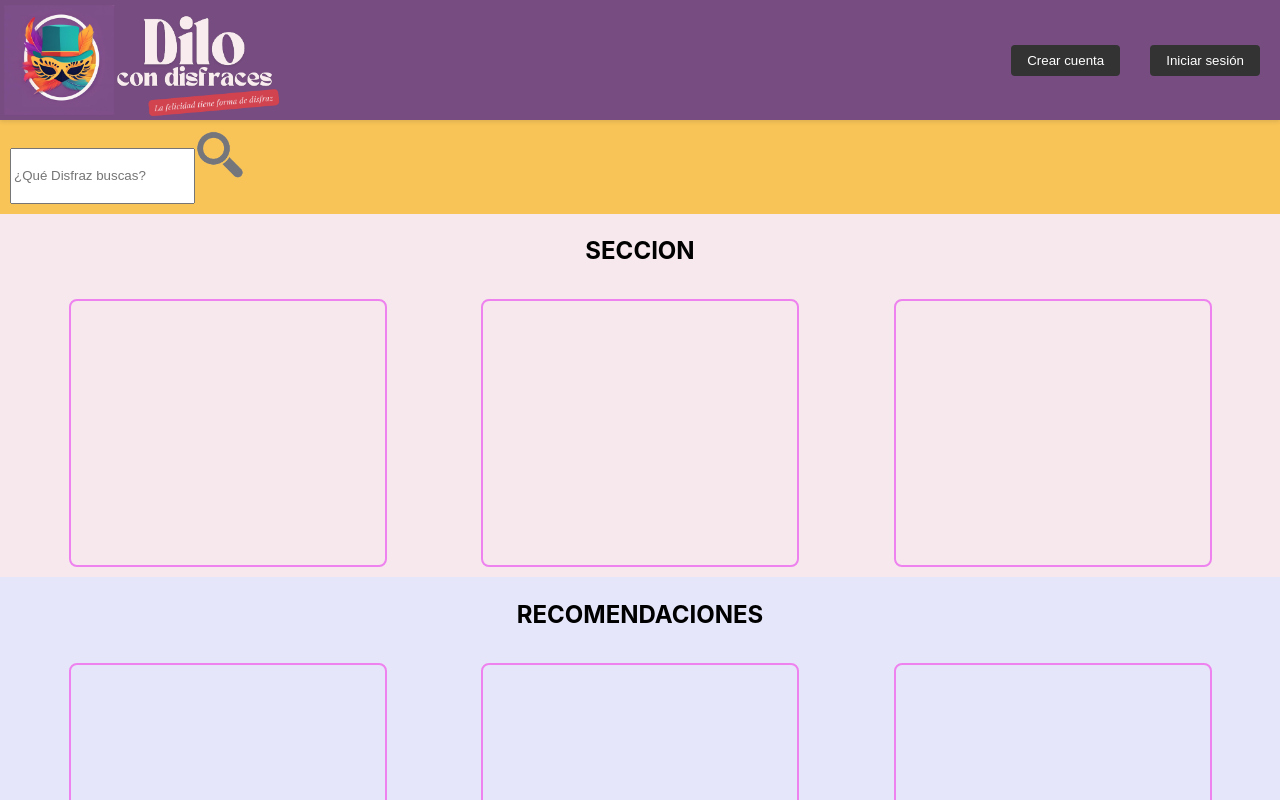
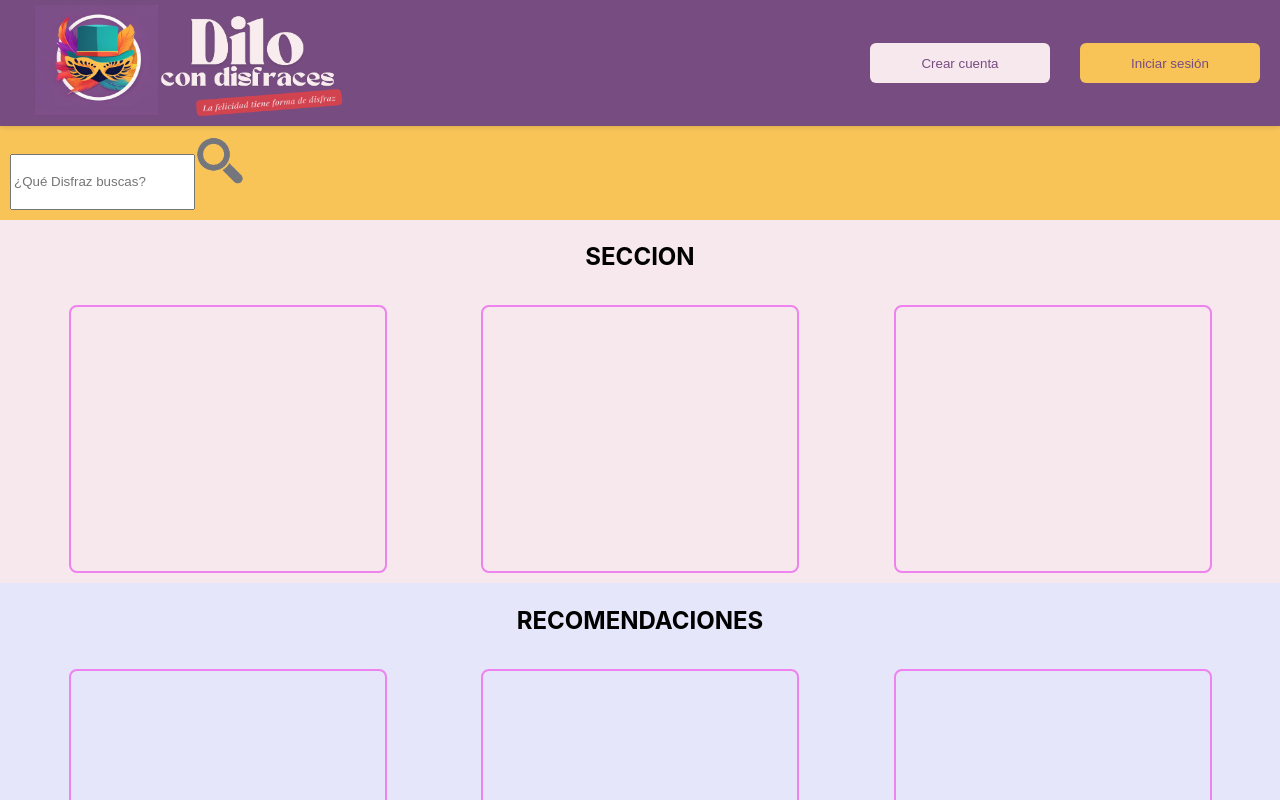
Before and after one commit to LauCof/pi2, a React (Vite) app in the folder Front/: page / in a window 1280 px wide. Shown: the top 800 px of the page. Built offline with nearby package versions, Linux system fonts and the light colour scheme.

Commit message:
US 1 - Header final

```diff
--- a/Front/src/Components/Header/Header.css
+++ b/Front/src/Components/Header/Header.css
@@ -11,27 +11,34 @@
   z-index: 999;
 }
 
-.header__left a {
-  display: flex;
-  align-items: center;
-  text-decoration: none;
-  color: #333;
-}
-
 .header__left img {
   height: 120px;
+  width: 330px;
   margin-right: 10px;
+  margin-left: 30px;
 }
 
 .header__right button {
+  height: 40px;
+  width: 180px;
   margin-left: 10px;
   margin-right: 20px;
   padding: 8px 16px;
-  background-color: #333;
-  color: #fff;
+  background-color: #f6e8ed;
+  color: #774c81;
   border: none;
-  border-radius: 4px;
+  border-radius: 6px;
   cursor: pointer;
+
+}
+
+.b1{
+  background-color: #f8c458 !important;
+
+}
+
+.header__right :hover{
+  box-shadow: 0 12px 14px rgba(0, 0, 0, 0.1);
 }
 
 @media (max-width: 768px) {
--- a/Front/src/Components/Header/Header.jsx
+++ b/Front/src/Components/Header/Header.jsx
@@ -12,7 +12,7 @@ const Header = () => {
       </div>
       <div className='header__right'>
         <button>Crear cuenta</button>
-        <button>Iniciar sesión</button>
+        <button className='b1'>Iniciar sesión</button>
       </div>
     </header>
   )
```
